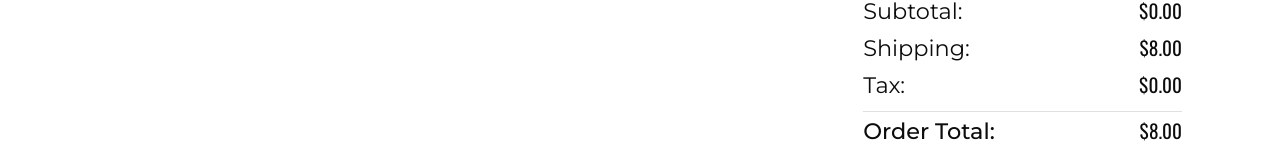
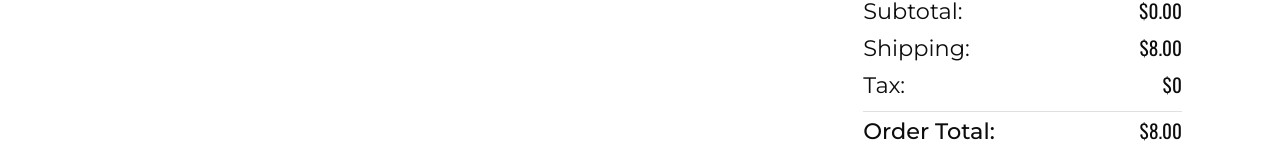
Before and after one commit to kblair40/ecommerce, a React (Create React App) app: page /checkout in a window 1280 px wide. Shown: the part 130-290 px from the top of the page. Built offline with nearby package versions, Linux system fonts and the light colour scheme.

Commit message:
Fix minimumMet logic in OrderDetail

```diff
--- a/src/components/Cart/CartProduct.js
+++ b/src/components/Cart/CartProduct.js
@@ -12,11 +12,18 @@ const CartProduct = ({ item }) => {
   const dispatch = useDispatch();
 
   const handleQtyUpdate = (qty) => {
-    dispatch(cartActions.updateQty({ id: item.id, newQty: qty }));
+    dispatch(
+      cartActions.updateQty({ id: item.id, newQty: qty, price: item.price })
+    );
   };
 
   const handleRemoveFromCart = () => {
-    dispatch(cartActions.removeFromCart({ id: item.id }));
+    dispatch(
+      cartActions.removeFromCart({
+        id: item.id,
+        price: item.price,
+      })
+    );
   };
 
   return (
--- a/src/components/Cart/OrderDetail.js
+++ b/src/components/Cart/OrderDetail.js
@@ -49,21 +49,11 @@ const useStyles = makeStyles((theme) => ({
 const OrderDetail = () => {
   const classes = useStyles();
   const cartItems = useSelector((state) => state.cart.items);
-  const [minimumMet, setMinimumMet] = useState(false);
-  const [subtotal, setSubtotal] = useState(0);
-  const [tax, setTax] = useState(0);
-
-  useEffect(() => {
-    let subtotal = 0;
-    for (let item of cartItems) {
-      subtotal += item.price * item.quantity;
-    }
-    setSubtotal(subtotal.toFixed(2));
-    if (subtotal > 50) {
-      setMinimumMet(true);
-    }
-    setTax((subtotal * 0.07).toFixed(2));
-  }, [cartItems]);
+  const subtotal = parseFloat(
+    useSelector((state) => state.cart.subtotal).toFixed(2)
+  );
+  const minimumMet = subtotal >= 50;
+  const tax = parseFloat((subtotal * 0.07).toFixed(2));
 
   return (
     <Fade in={true} timeout={400}>
@@ -76,10 +66,9 @@ const OrderDetail = () => {
         )}
         <div className={classes.detailRow}>
           <div className={classes.detailCategory}>Subtotal:</div>
-          <div className={classes.categoryAmount}>${subtotal}</div>
+          <div className={classes.categoryAmount}>${subtotal.toFixed(2)}</div>
         </div>
 
-        {/* Shipping <hover icon displaying $ amount until free>  $$$ */}
         <div className={classes.detailRow}>
           <div className={classes.detailCategory}>Shipping:</div>
           <div className={classes.categoryAmount}>
--- a/src/components/Cart/QuantityUpdate.js
+++ b/src/components/Cart/QuantityUpdate.js
@@ -11,6 +11,7 @@ const QuantityUpdate = ({
   handleQtyUpdate,
   menuOptions,
   classes,
+  price,
 }) => {
   const [qty, setQty] = useState(quantity);
 
--- a/src/store/cartSlice.js
+++ b/src/store/cartSlice.js
@@ -8,6 +8,7 @@ const cartSlice = createSlice({
   initialState: {
     items: [],
     totalQuantity: 0,
+    subtotal: 0,
     chosenSize: undefined,
     hasError: false,
   },
@@ -38,11 +39,14 @@ const cartSlice = createSlice({
         state.items = currentItems;
       }
       state.totalQuantity++;
+      state.subtotal += newItem.price;
     },
     updateQty(state, action) {
-      let { id, newQty } = action.payload;
+      let { id, newQty, price } = action.payload;
       let selectedItem = state.items.find((item) => item.id === id);
       let quantityChange = newQty - selectedItem.quantity;
+      state.subtotal += quantityChange * price;
+      console.log("SUBTOTAL:", state.subtotal);
 
       let updatedItems = state.items.map((item) => {
         if (item.id === id) {
@@ -55,9 +59,10 @@ const cartSlice = createSlice({
       state.totalQuantity += quantityChange;
     },
     removeFromCart(state, action) {
-      const { id } = action.payload;
+      const { id, qty, price } = action.payload;
+      console.log("REMOVE DETAILS:", id, qty, price);
+
       let qtyChange;
-
       let updatedItems = state.items.filter((item) => {
         if (item.id === id) {
           qtyChange = item.quantity;
@@ -68,6 +73,7 @@ const cartSlice = createSlice({
 
       state.items = updatedItems;
       state.totalQuantity -= qtyChange;
+      state.subtotal -= qtyChange * price;
     },
     clearCart(state) {
       state.items = [];
```
